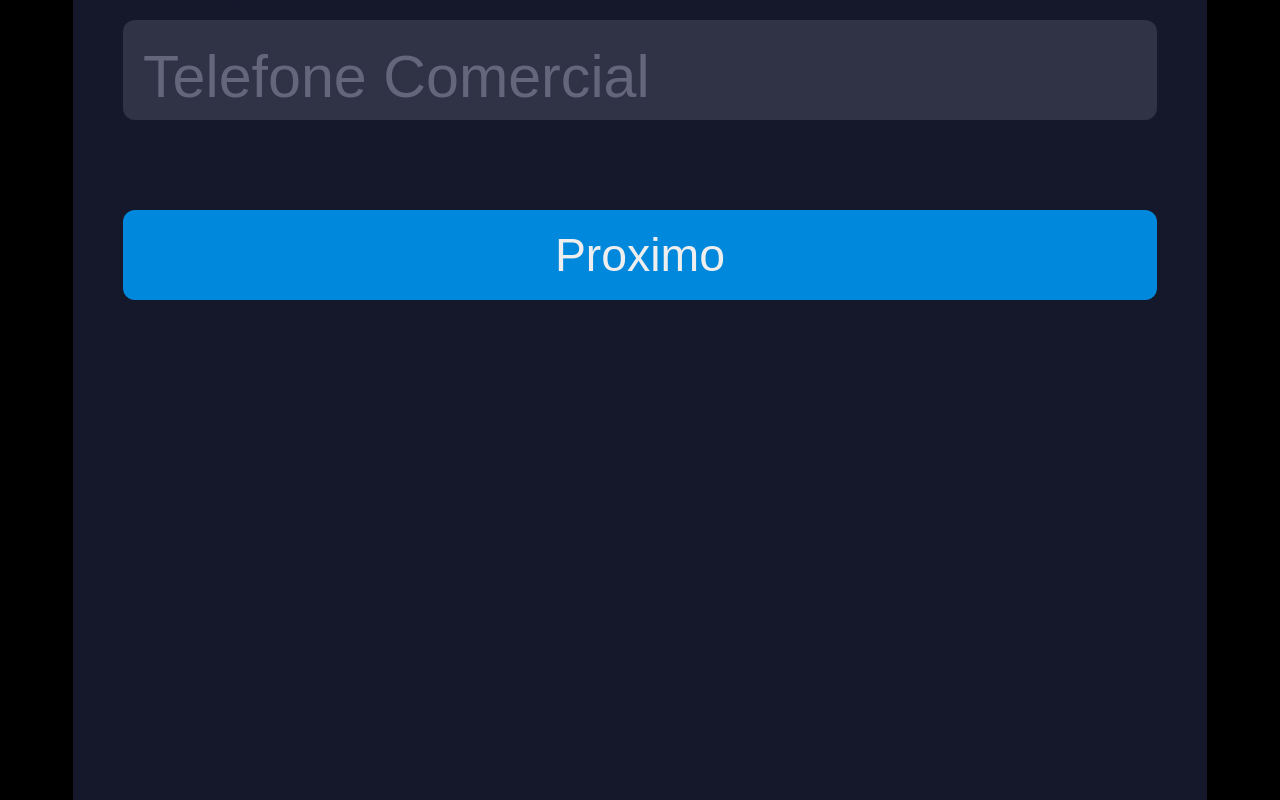
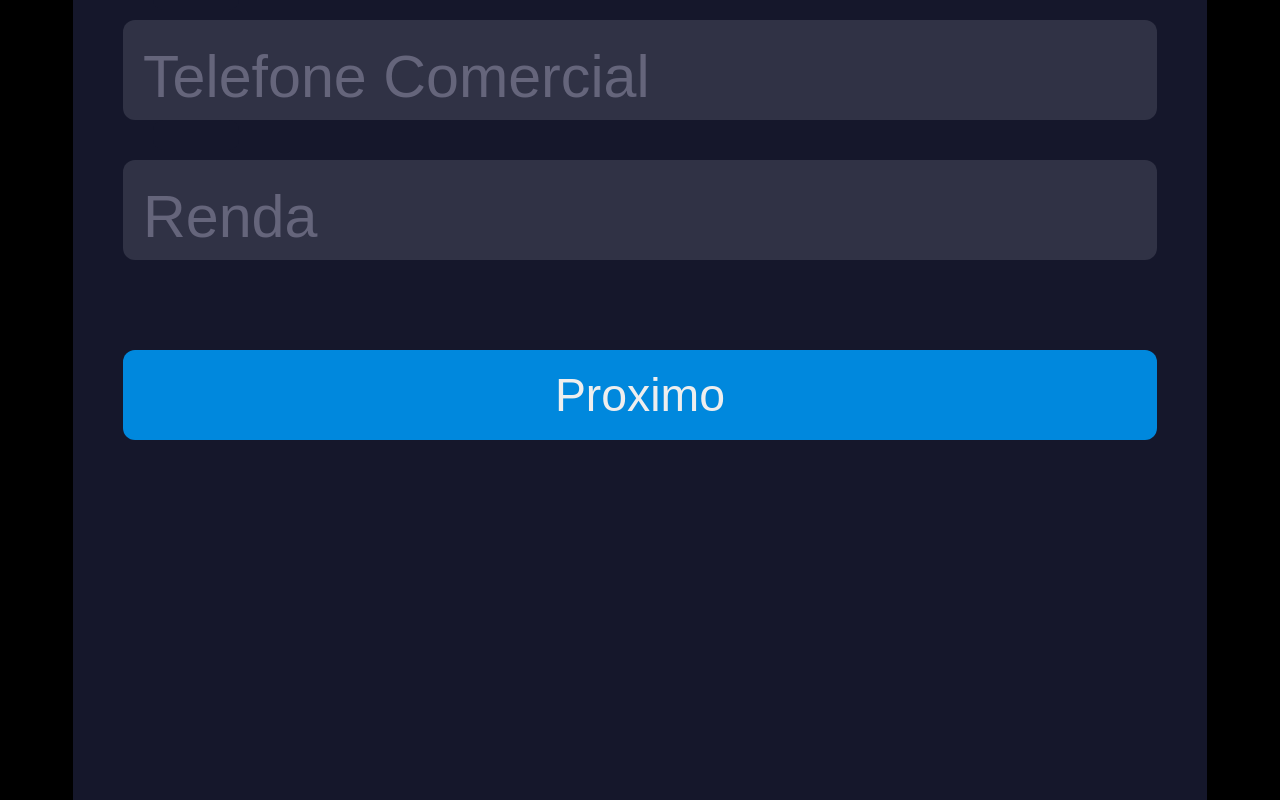
Before and after one commit to giovanesantiago/FormularioRoyal, a React (Create React App) app: page / in a window 1280 px wide. Shown: the part 3820-4620 px from the top of the page. Built offline with nearby package versions, Linux system fonts and the light colour scheme.

Commit message:
Pagina 3 quase finalizada

```diff
--- a/src/componentes/form1.jsx
+++ b/src/componentes/form1.jsx
@@ -62,6 +62,8 @@ class Form1 extends React.Component {
             estadoCargo: [],
             telcomercial: '',
             messageNoValidoTELCOMERCIAL: '',
+            renda: '',
+            messageNoValidoRENDA: '',
 
         }
 
@@ -259,6 +261,13 @@ class Form1 extends React.Component {
                 this.setState({messageNoValidoTELCOMERCIAL: 'TELEFONE INVALIDO'})
             }
         }
+        if(name === 'renda'){
+            if(entrada(value)){
+                this.setState({messageNoValidoRENDA: ''})
+            }else{
+                this.setState({messageNoValidoRENDA: 'RENDA INVALIDA'})
+            }
+        }
     }
 
     handleOnChange(e) {
@@ -419,6 +428,15 @@ class Form1 extends React.Component {
                 this.setState({messageNoValidoTEL: ''})
             }else{
                 this.setState({[name]: ''})
+            }
+        }
+        if(name === 'renda'){
+            if(entrada(value)){
+                this.setState({messageNoValidoRENDA: ''})
+                this.setState({[name]: value})
+            }else{
+                this.setState({[name]: ''})
+
             }
         }
 
@@ -699,6 +717,13 @@ class Form1 extends React.Component {
                        <label className="placeholder" htmlFor="firsname">Telefone Comercial</label>
                        <div className="error">{this.state.messageNoValidoTELCOMERCIAL}</div>
                    </div>
+                   {/* RENDA */}
+                   <div className="input-container ic2">
+                       <input name="renda" onChange={this.handleOnChange} onBlur={this.handleOnblur} type="text" className="input" placeholder=" "/>
+                       <div className="cut"></div>
+                       <label className="placeholder" htmlFor="firsname">Renda</label>
+                       <div className="error messageNaoValido">{this.state.messageNoValidoRENDA}</div>
+                   </div>
                    <button type="submit" className="submit">Proximo</button>
                 </form>
             </div>
--- a/src/validações/validaçõesPag1.js
+++ b/src/validações/validaçõesPag1.js
@@ -59,7 +59,7 @@ function entrada(value) {
     const temCaract = value.search(RegExp('[!@#$%^&*()-+]')) > -1
 
     if(!lowCase && !upperCase && !temCaract) {
-        if(value > 1500) {
+        if(value > 1000) {
             return true
         }
     }else{
```
Also changed, not shown: algoritmo.txt.
